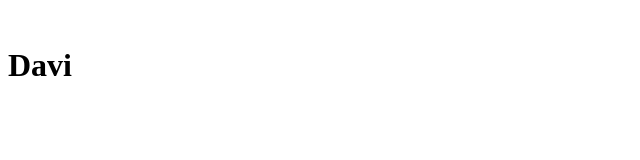
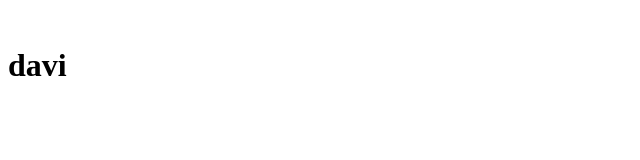
Before and after one commit to Tibursinho/agrinho-2025, a plain HTML site: page index.htm in a window 1280 px wide. Shown: the full height of the page, 0-640 px from the left. Drawn offline with Linux system fonts and the light colour scheme.

Commit message:
]~çlkjhgfds

```diff
--- a/index.htm
+++ b/index.htm
@@ -18,7 +18,7 @@
     <header>
         <div class="testediv">
           <img src="" alt="">
-          <h1>Davi</h1>
+          <h1>davi</h1>
 
 
     </header>
```
